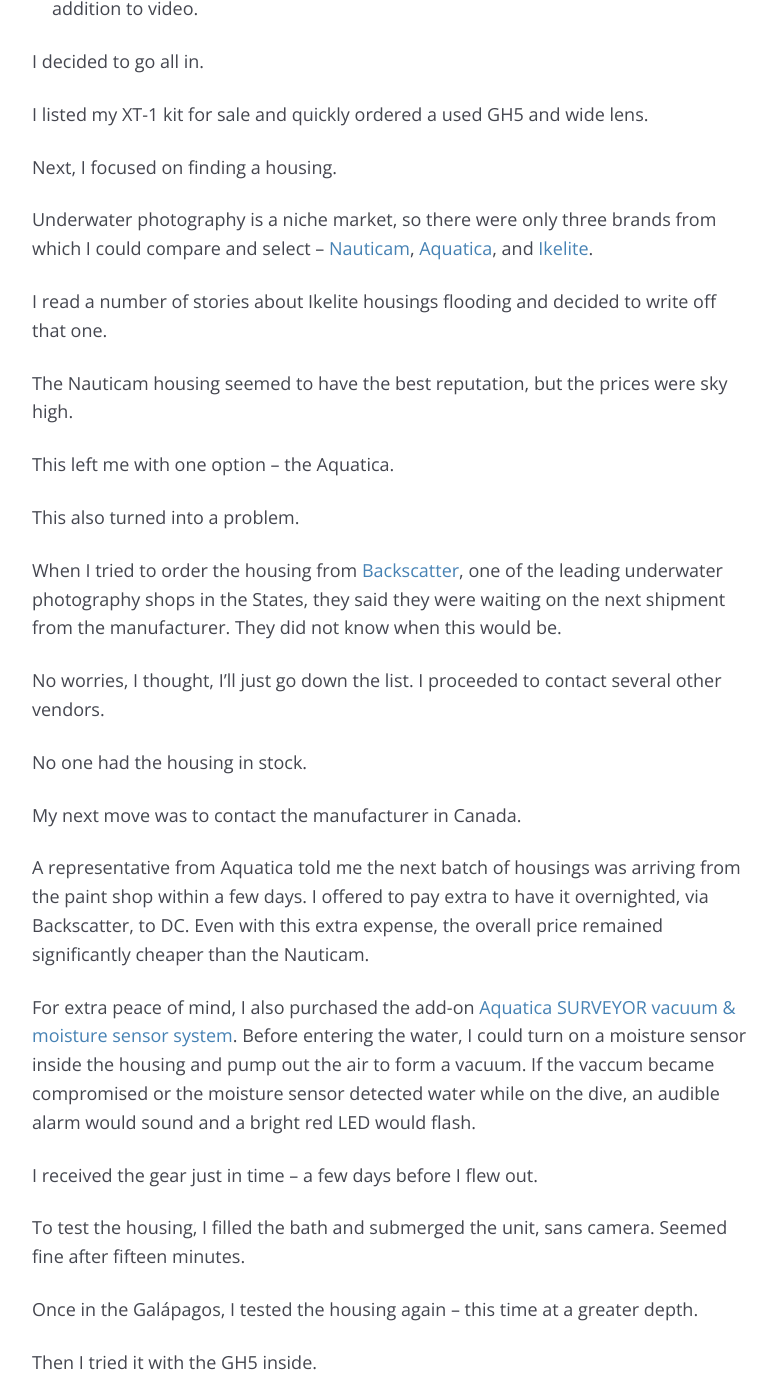
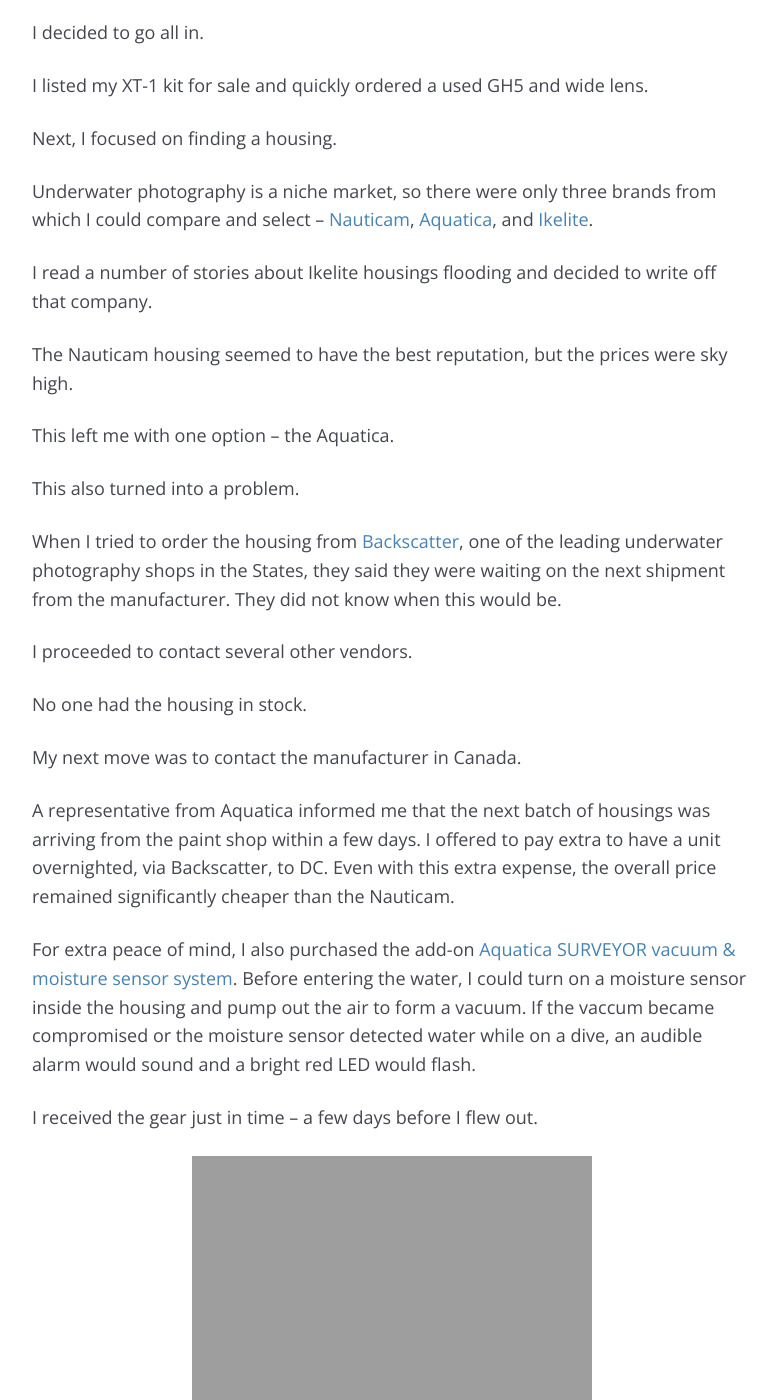
Before and after one commit to mcknightlabs/rtmup, a Jekyll site: the page built from _posts/goal/2018-01-30-uwphotography.md, in a window 1280 px wide and 1400 px high, scrolled down 2148 px. Shown: the whole window, without its empty margins (248-1025 px from the left). Built offline with Jekyll 4.4.1, drawn with Linux system fonts in a browser that asks for light colours; comment, search, counter and statistics services are not loaded; some of the changed text lies outside the part shown.

Commit message:
updates uw post

```diff
--- a/_posts/goal/2018-01-30-uwphotography.md
+++ b/_posts/goal/2018-01-30-uwphotography.md
@@ -49,7 +49,7 @@
 
 Underwater photography is a niche market, so there were only three brands from which I could compare and select – [Nauticam](https://www.nauticam.com/products/na-gh5-housing-for-panasonic-lumix-gh5-camera), [Aquatica](http://www.aquatica.ca/en/products_dslr_agh5.html), and [Ikelite](https://www.ikelite.com/products/200dl-underwater-housing-for-panasonic-lumix-gh5-mirrorless-micro-four-thirds-cameras).
 
-I read a number of stories about Ikelite housings flooding and decided to write off that one.
+I read a number of stories about Ikelite housings flooding and decided to write off that company.
 
 The Nauticam housing seemed to have the best reputation, but the prices were sky high.
 
@@ -59,19 +59,25 @@
 
 When I tried to order the housing from [Backscatter](https://www.backscatter.com/), one of the leading underwater photography shops in the States, they said they were waiting on the next shipment from the manufacturer. They did not know when this would be.
 
-No worries, I thought, I'll just go down the list. I proceeded to contact several other vendors.
+I proceeded to contact several other vendors.
 
 No one had the housing in stock.
 
 My next move was to contact the manufacturer in Canada.
 
-A representative from Aquatica told me the next batch of housings was arriving from the paint shop within a few days. I offered to pay extra to have it overnighted, via Backscatter, to DC. Even with this extra expense, the overall price remained significantly cheaper than the Nauticam.
+A representative from Aquatica informed me that the next batch of housings was arriving from the paint shop within a few days. I offered to pay extra to have a unit overnighted, via Backscatter, to DC. Even with this extra expense, the overall price remained significantly cheaper than the Nauticam.
 
-For extra peace of mind, I also purchased the add-on [Aquatica SURVEYOR vacuum & moisture sensor system](http://aquatica.ca/en/accessories_surveyor.html). Before entering the water, I could turn on a moisture sensor inside the housing and pump out the air to form a vacuum. If the vaccum became compromised or the moisture sensor detected water while on the dive, an audible alarm would sound and a bright red LED would flash.
+For extra peace of mind, I also purchased the add-on [Aquatica SURVEYOR vacuum & moisture sensor system](http://aquatica.ca/en/accessories_surveyor.html). Before entering the water, I could turn on a moisture sensor inside the housing and pump out the air to form a vacuum. If the vaccum became compromised or the moisture sensor detected water while on a dive, an audible alarm would sound and a bright red LED would flash.
 
 I received the gear just in time – a few days before I flew out.
 
-To test the housing, I filled the bath and submerged the unit, sans camera. Seemed fine after fifteen minutes.
+<div class="medium-frame">
+	<figure>
+		<img src="{{ site.github.url }}/media/img/goals/2018-01-30-uwphotography/housing.jpg">
+	</figure>
+</div>
+
+To test the housing, I filled a bath and submerged the unit, sans camera. Seemed fine after fifteen minutes.
 
 Once in the Galápagos, I tested the housing again – this time at a greater depth.
 
```
Also changed, not shown: other parts of _posts/goal/2018-01-30-uwphotography.md (+2 -2 lines), 1 other file.
